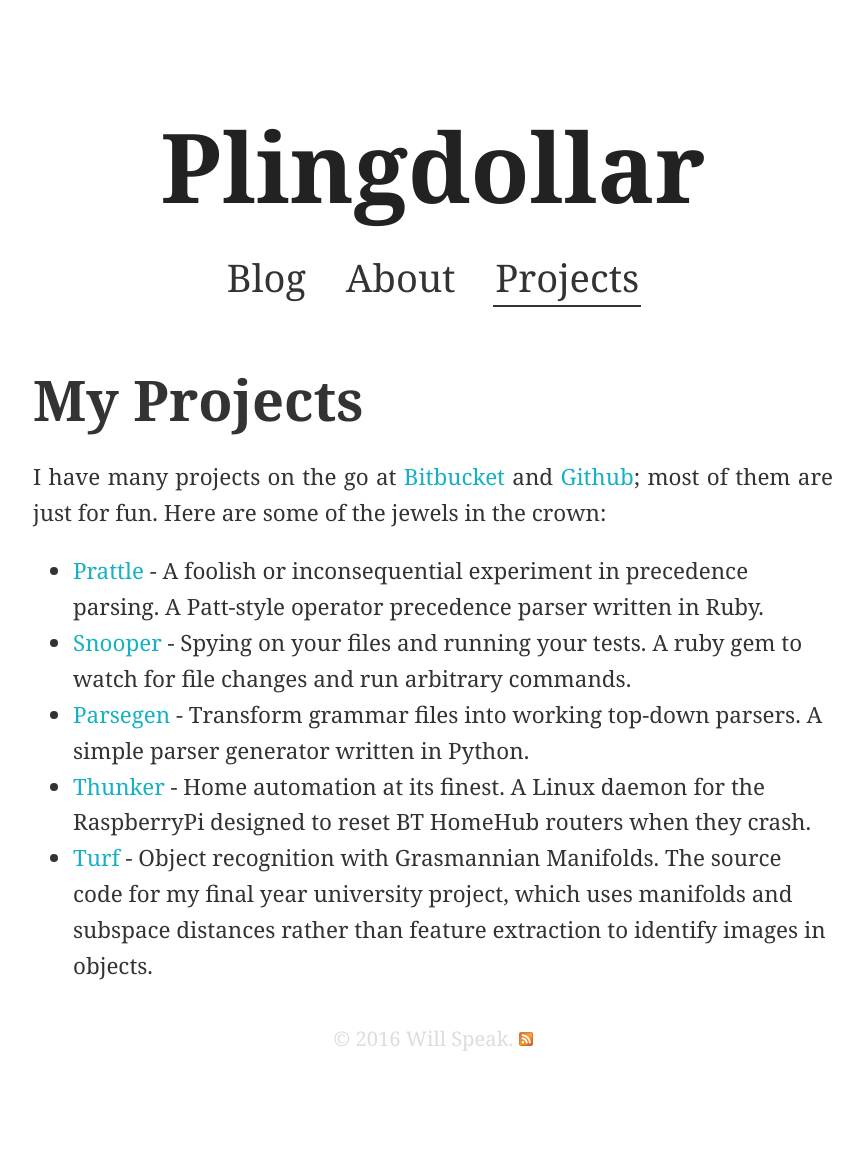
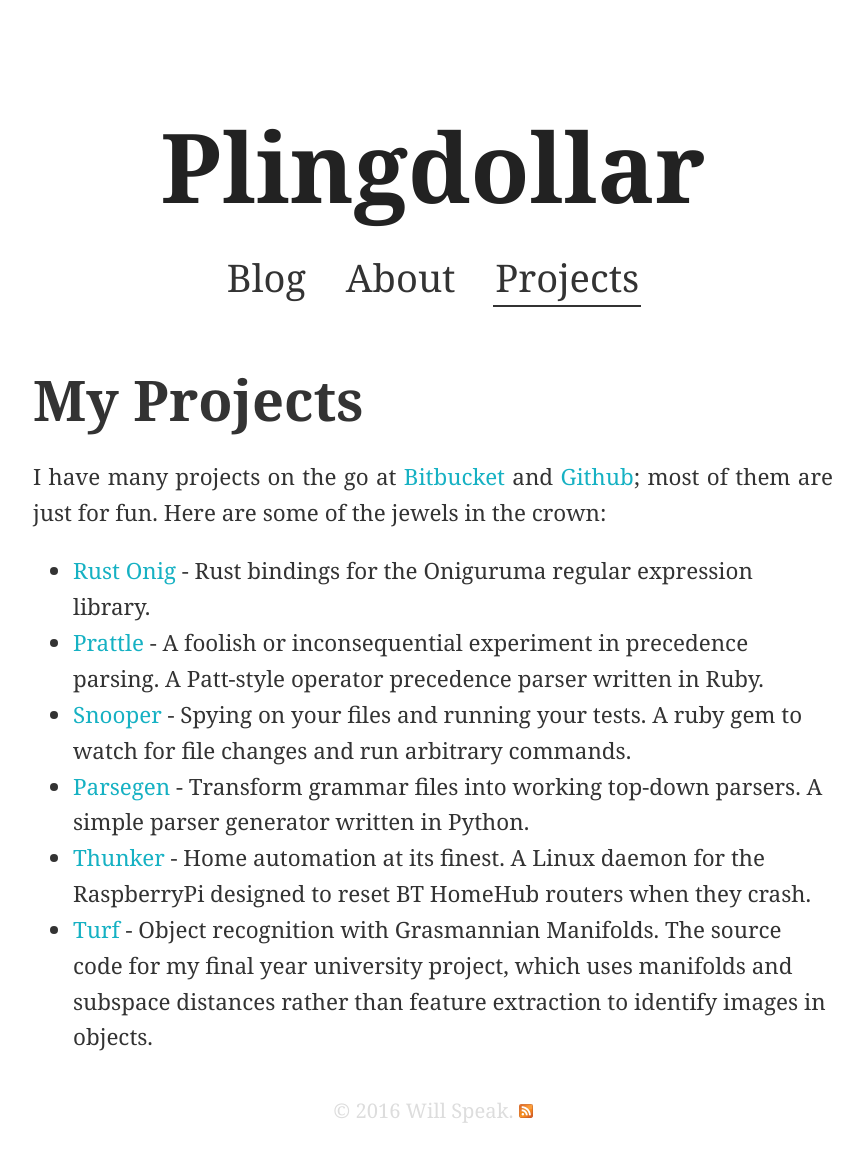
Before and after one commit to iwillspeak/iwillspeak.github.io, a Jekyll site: the page built from projects.md, in a window 1280 px wide. Shown: the whole page, without its empty margins (207-1070 px from the left). Built offline with Jekyll 4.4.1, drawn with Linux system fonts in a browser that asks for light colours; before the commit the page ends 1092 px from its top, so only the background shows below that.

Commit message:
Add Rust-Onig to Projects

```diff
--- a/projects.md
+++ b/projects.md
@@ -8,6 +8,7 @@ title: Projects
 
 I have many projects on the go at [Bitbucket](http://bitbucket.org/iwillspeak) and [Github](http://github.com/iwillspeak); most of them are just for fun. Here are some of the jewels in the crown:
 
+* [Rust Onig](http://github.com/rust-onig/rust-onig) - Rust bindings for the Oniguruma regular expression library.
 * [Prattle](http://github.com/iwillspeak/Prattle) - A foolish or inconsequential experiment in precedence parsing. A Patt-style operator precedence parser written in Ruby.
 * [Snooper](http://github.com/iwillspeak/snooper) - Spying on your files and running your tests. A ruby gem to watch for file changes and run arbitrary commands.
 * [Parsegen](http://github.com/iwillspeak/Parsegen) - Transform grammar files into working top-down parsers. A simple parser generator written in Python.
```
